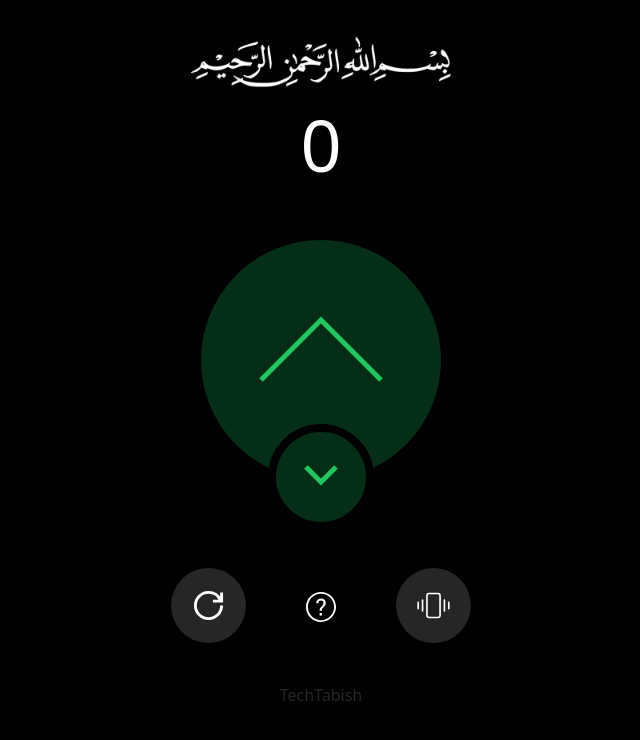
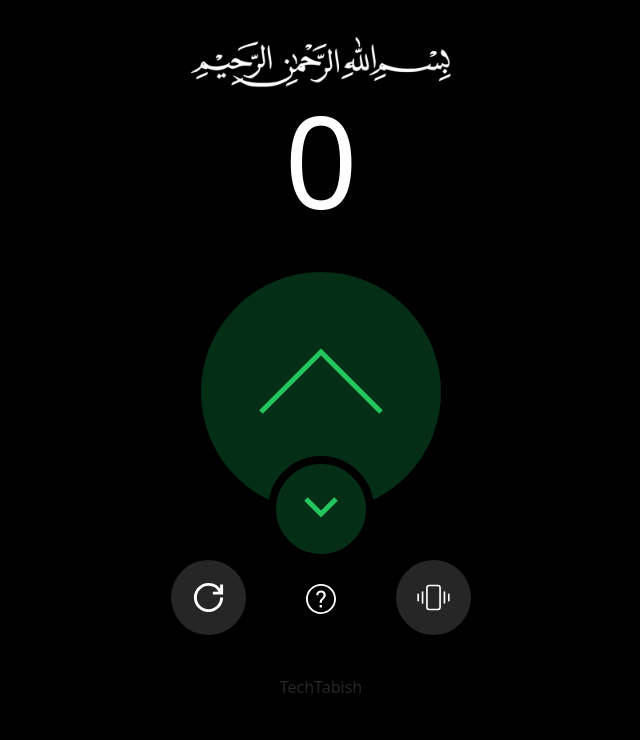
Before and after one commit to Tabishkhan18/Tasbih, a React (Vite) app: page / in a window 1280 px wide. Shown: the top 740 px of the page, without its empty margins (319-959 px from the left). Built offline with nearby package versions, Linux system fonts and the light colour scheme.

Commit message:
added framer motion

```diff
--- a/src/App.jsx
+++ b/src/App.jsx
@@ -63,9 +63,9 @@ function App() {
   return (
     <div className="main bg-black flex flex-col h-lvh items-center">
       <img className="absolute invert mt-5" src="./img.png" alt="" width={300} />
-      <h1 className="text-7xl mt-24 text-white flex">
+      <h1 className="text-9xl mt-28 text-white flex gap-2">
         {currentDigits.map((digit, index) => (
-          <div key={index} className="relative w-10 h-24 overflow-hidden flex justify-center items-center">
+          <div key={index} className="relative w-16 h-28 overflow-hidden flex justify-center items-end">
             {prevDigits[index] !== undefined && prevDigits[index] !== digit && (
               <motion.div
                 key={`${prevDigits[index]}-${index}`}
@@ -91,14 +91,14 @@ function App() {
       </h1>
 
       {/* Increment Button */}
-      <button className="my-10 bg-green-950 active:bg-green-900 border-8 border-black active:border-[#22c55e] p-5 rounded-full" onClick={handleIncrement}>
+      <button className="mt-10 bg-green-950 active:bg-green-900 border-8 border-black active:border-[#22c55e] p-5 rounded-full" onClick={handleIncrement}>
         <svg xmlns="http://www.w3.org/2000/svg" viewBox="0 0 200 200" width="200" height="200" fill="none" stroke="#22c55e" strokeWidth="5">
           <polyline points="40,120 100,60 160,120" />
         </svg>
       </button>
 
       {/* Decrement Button */}
-      <button className="my-10 absolute top-[24rem] bg-green-950 active:bg-green-900 border-8 border-black active:border-[#22c55e] p-5 rounded-full" onClick={handleDecrement}>
+      <button className="my-10 absolute top-[26rem] bg-green-950 active:bg-green-900 border-8 border-black active:border-[#22c55e] p-5 rounded-full" onClick={handleDecrement}>
         <svg xmlns="http://www.w3.org/2000/svg" viewBox="0 0 50 50" width="50" height="50" fill="none" stroke="#22c55e" strokeWidth="5">
           <polyline points="10,15 25,30 40,15" />
         </svg>
```
